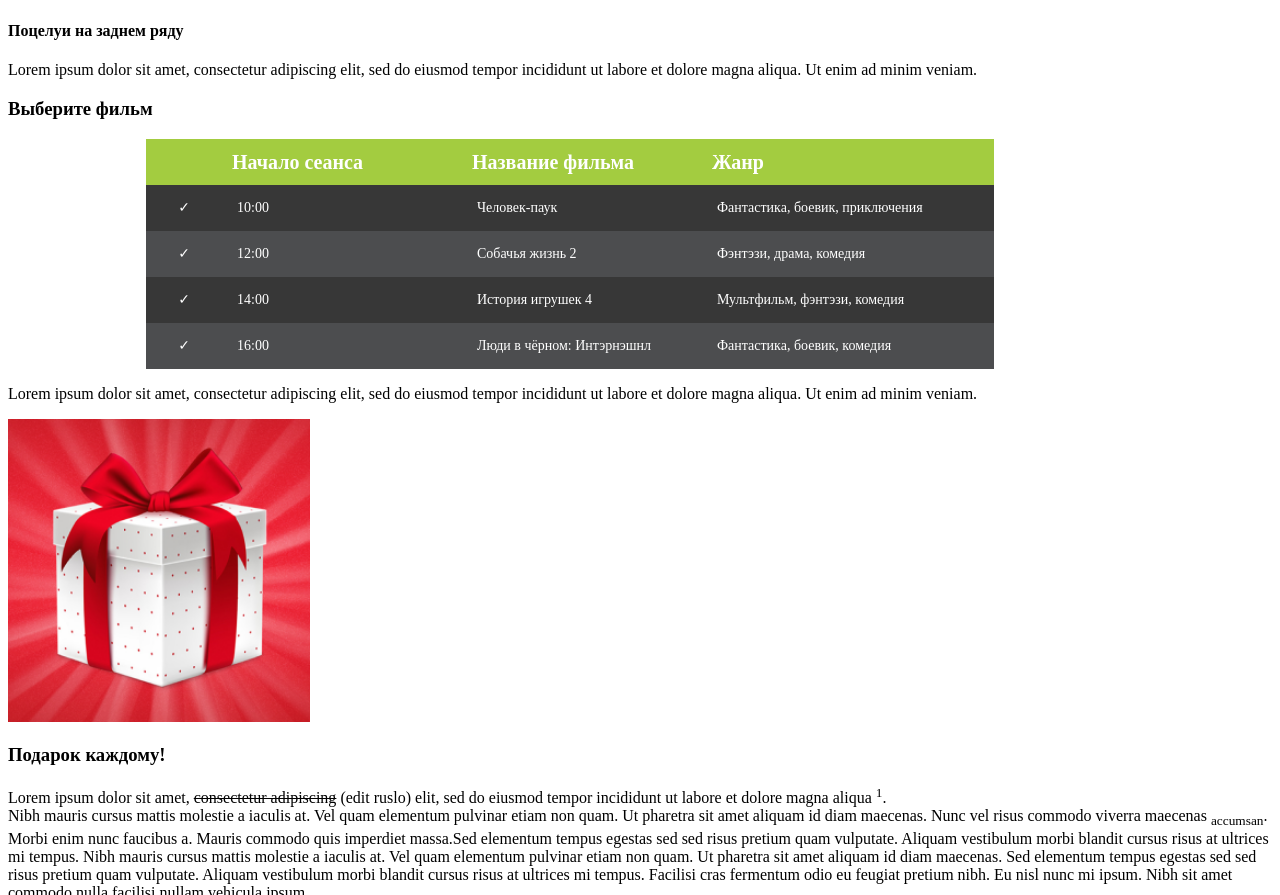
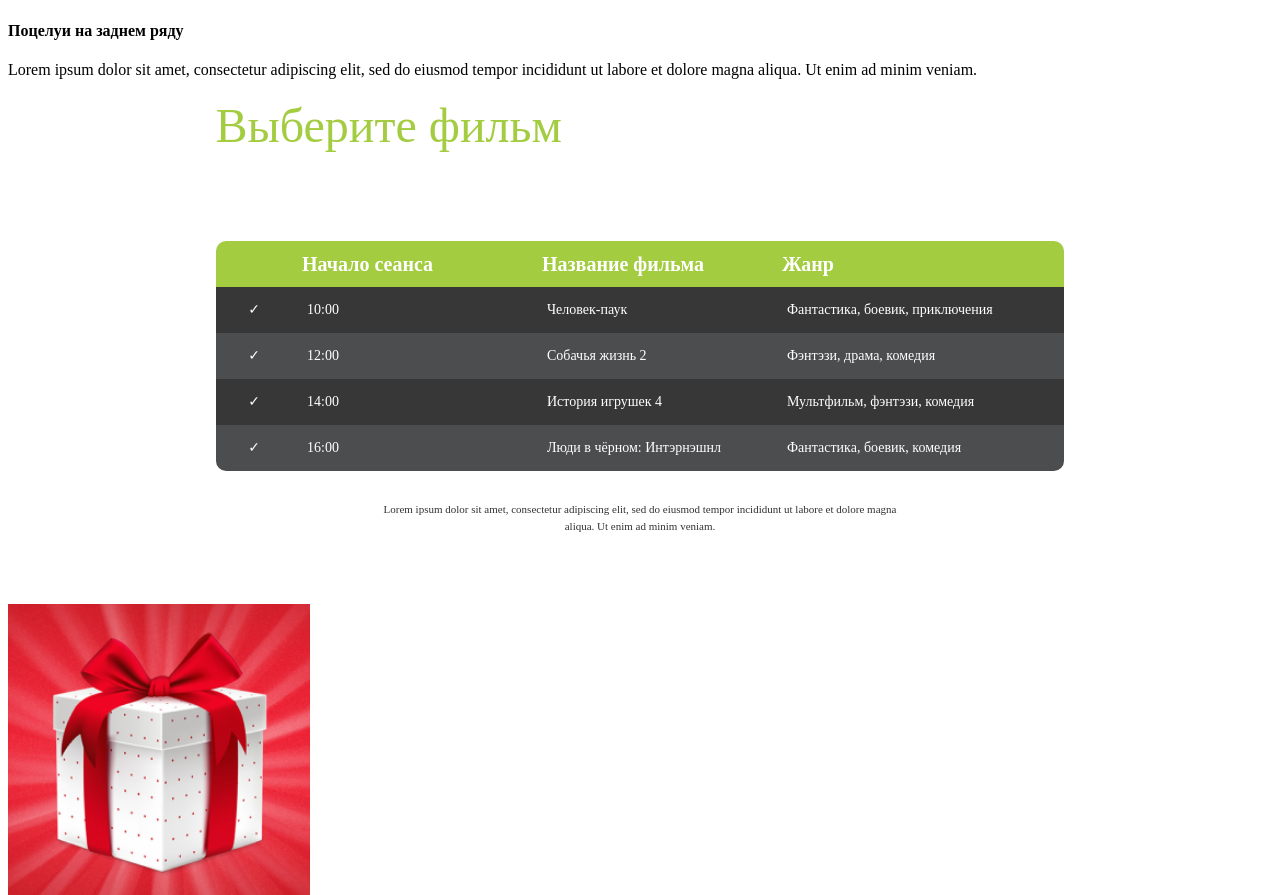
Before and after one commit to kial917/cinema, a plain HTML site: page index.html in a window 1280 px wide. Shown: the part 2096-2991 px from the top of the page. Drawn offline with Linux system fonts and the light colour scheme.

Commit message:
5.3 Следующая стадия

```diff
--- a/index.html
+++ b/index.html
@@ -205,13 +205,16 @@
             </div>
         </section>
         <section id="choose-section">
+            <div class="block03__title">
                 <h3>Выберите фильм</h3>
+            </div>
 
+            <div>
                 <table class="block03__table">
                     <thead>
                         <tr>
-                        <th id="block03__table__firstrow"></th>
-                        <th id="block03__table__secondrow">Начало сеанса</th>
+                            <th id="block03__table__firstcol"></th>
+                            <th id="block03__table__secondcol">Начало сеанса</th>
                             <th id="block03__table__thirdcol">Название фильма</th>
                             <th id="block03__table__fourcol">Жанр</th>
                         </tr>
@@ -246,7 +249,8 @@
                         </tr>
                     </tbody>
                 </table>
-            <p>Lorem ipsum dolor sit amet, consectetur adipiscing elit, sed do eiusmod tempor incididunt
+            </div>
+            <p class="block03__parag">Lorem ipsum dolor sit amet, consectetur adipiscing elit, sed do eiusmod tempor incididunt
                 ut
                 labore et
                 dolore magna aliqua. Ut enim ad minim veniam.
--- a/style.css
+++ b/style.css
@@ -44,9 +44,11 @@ td, th {
 
 table {
     border-collapse: collapse;
-    margin: auto 138px;
+    margin: 0 auto;
     color: #FFFFFF;
-    table-layout: fixed;
+    overflow: hidden;
+    border-radius: 10px;
+    margin: 0px auto 30px;
 }
 
 .block03__table th {
@@ -74,11 +76,40 @@ table {
 #block03__table__secondcol {
     width: 210px;
 }
+
 #block03__table__thirdcol {
     width: 220px;
 }
+
 #block03__table__fourcol {
     width: 272px;
+}
+
+.block03__title {
+    width: 849px;
+    margin: 0px auto 84px;
+}
+
+.block03__title h3 {
+    font-style: normal;
+    font-weight: 500;
+    font-size: 48px;
+    line-height: 62px;
+    color: #A3CC40;
+    margin: inherit;
+}
+
+.block03__parag {
+    font-style: normal;
+    font-weight: normal;
+    font-size: 11px;
+    line-height: 1.5;
+    text-align: center;
+    color: #333333;
+    width: 539px;
+    margin: 0px auto 30px;
+    padding: 0px 10px 40px;
+    vertical-align: top;
 }
 
 form button {
```
Lines whose indentation alone changed are shown as unchanged.
